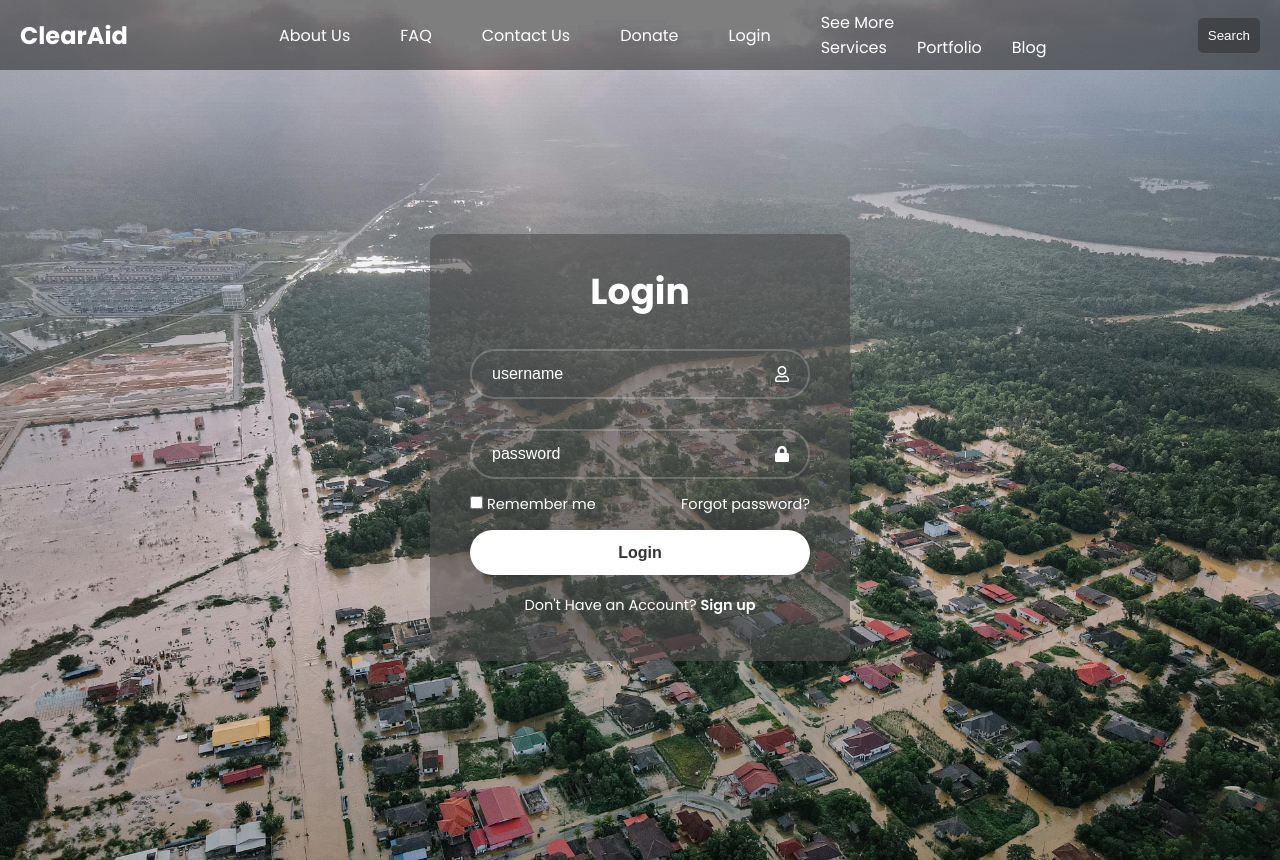
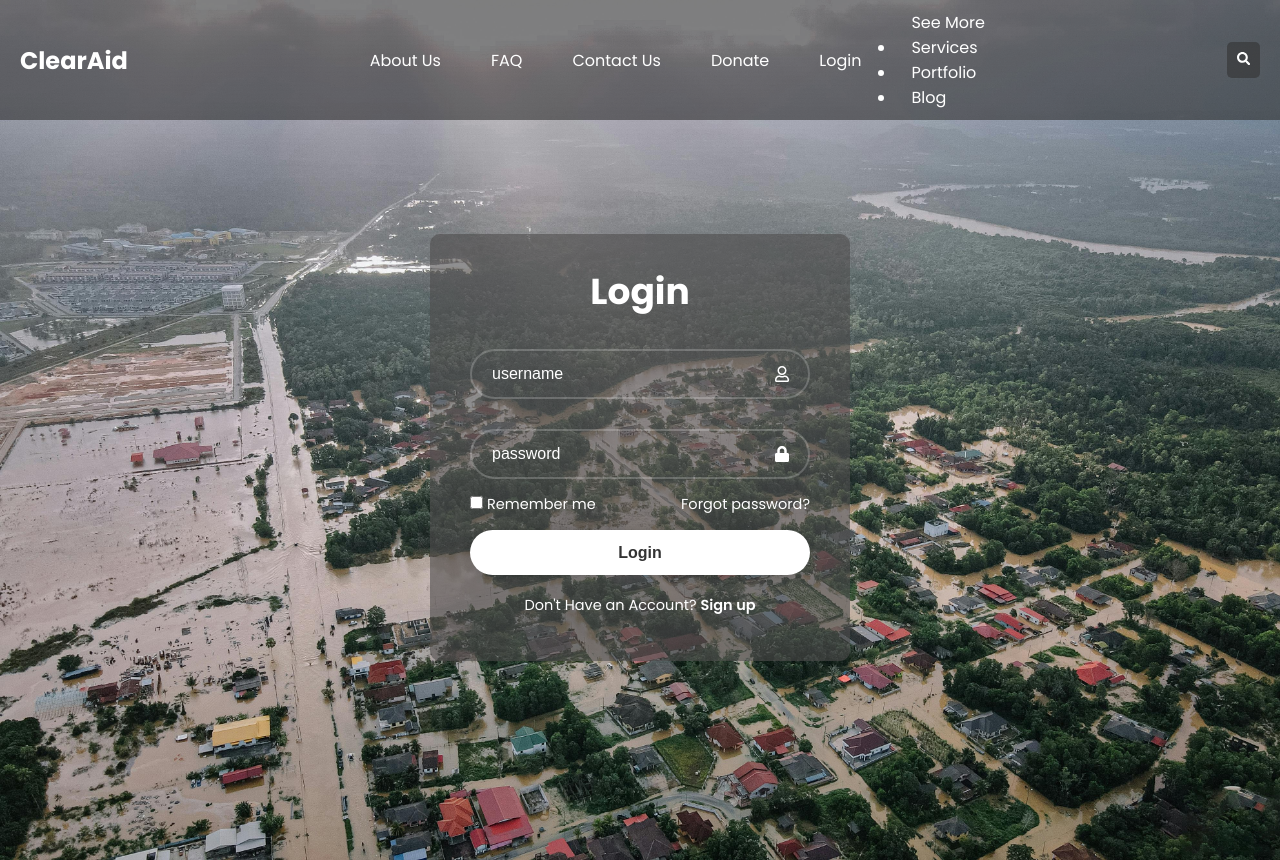
Before and after one commit to fardeensadab/Altruist, a React (Vite) app in the folder Frontend/: page /login in a window 1280 px wide. Both pictures are taken after a click on the link "See More". Built offline with nearby package versions, Linux system fonts and the light colour scheme.

Commit message:
added an icon as a test and fixed some gaps in UI

```diff
--- a/Frontend/src/Components/TopBar.css
+++ b/Frontend/src/Components/TopBar.css
@@ -80,7 +80,7 @@ nav a:hover {
         display: none; /* Hide the links by default on smaller screens */
         flex-direction: column; /* Stack items vertically */
         position: absolute; /* Position below the navbar */
-        top: 60px; /* Adjust based on the height of the navbar */
+        top: 57px; /* Adjust based on the height of the navbar */
         left: 0;
         right: 0;
         background-color: rgba(51, 51, 51, 0.6); /* Background color for the menu */
--- a/Frontend/src/Components/TopBar.jsx
+++ b/Frontend/src/Components/TopBar.jsx
@@ -1,4 +1,6 @@
 import React, { useState } from "react";
+import {FaSearch } from 'react-icons/fa'; // Importing specific icons
+
 import './TopBar.css'; // Import the CSS file
 
 export function TopBar() {
@@ -35,16 +37,16 @@ export function TopBar() {
                 <div className="dropdown">
                     <a href="#" onClick={toggleSeeMore}>See More</a>
                     {seeMoreOpen && (
-                        <div className="dropdown-menu">
-                            <a href="/services">Services</a>
-                            <a href="/portfolio">Portfolio</a>
-                            <a href="/blog">Blog</a>
-                        </div>
+                        <ul className="dropdown-menu">
+                            <li><a href="/services">Services</a></li>
+                            <li><a href="/portfolio">Portfolio</a></li>
+                            <li><a href="/blog">Blog</a></li>
+                        </ul>
                     )}
                 </div>
             </div>
             <button className={`search-button ${searchOpen ? 'active' : ''}`} onClick={toggleSearch}>
-                {searchOpen ? 'Close' : 'Search'}
+                {searchOpen ? 'Close' :  <FaSearch /> }
             </button>
             {searchOpen && <input type="text" className="search-input" placeholder="Search..." />}
         </nav>
```
